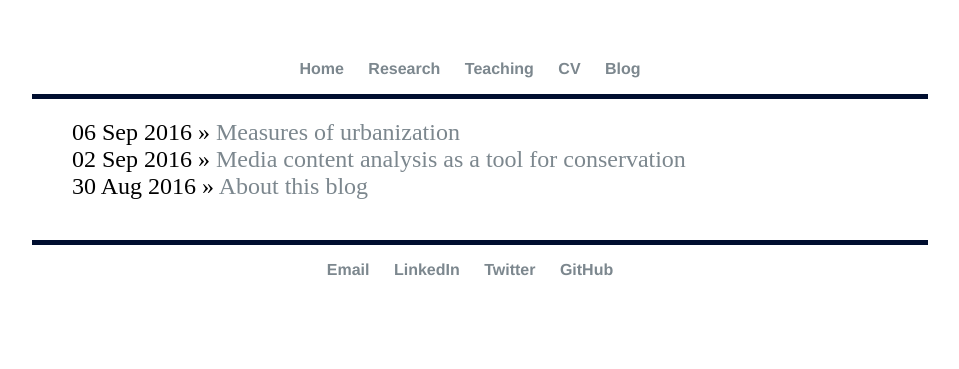
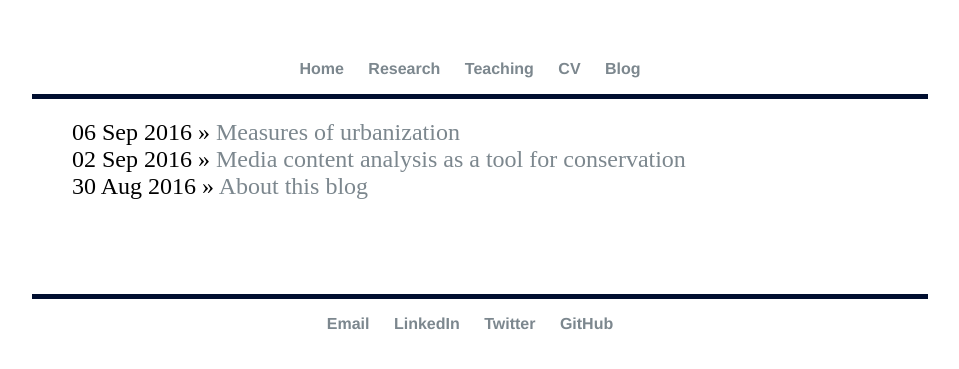
Before and after one commit to elizagrames/elizagrames.github.io, a Jekyll site: the page built from blog/index.html, in a window 1280 px wide. Shown: the top 369 px of the page, without its empty margins (160-1119 px from the left). Built offline with Jekyll 4.4.1, drawn with Linux system fonts in a browser that asks for light colours.

Commit message:
Update index.html

```diff
--- a/blog/index.html
+++ b/blog/index.html
@@ -7,5 +7,5 @@ title: Eliza Grames, Ecology PhD Student
 	  {% for post in site.posts %}
 	    <li><span>{{ post.date | date_to_string }}</span> »
 	    <a href="{{ post.url }}" title="{{ post.title }}">{{ post.title }}</a></li>
-	  {% endfor %}
+	  {% endfor %}<br><br>
 	</ul>
```
